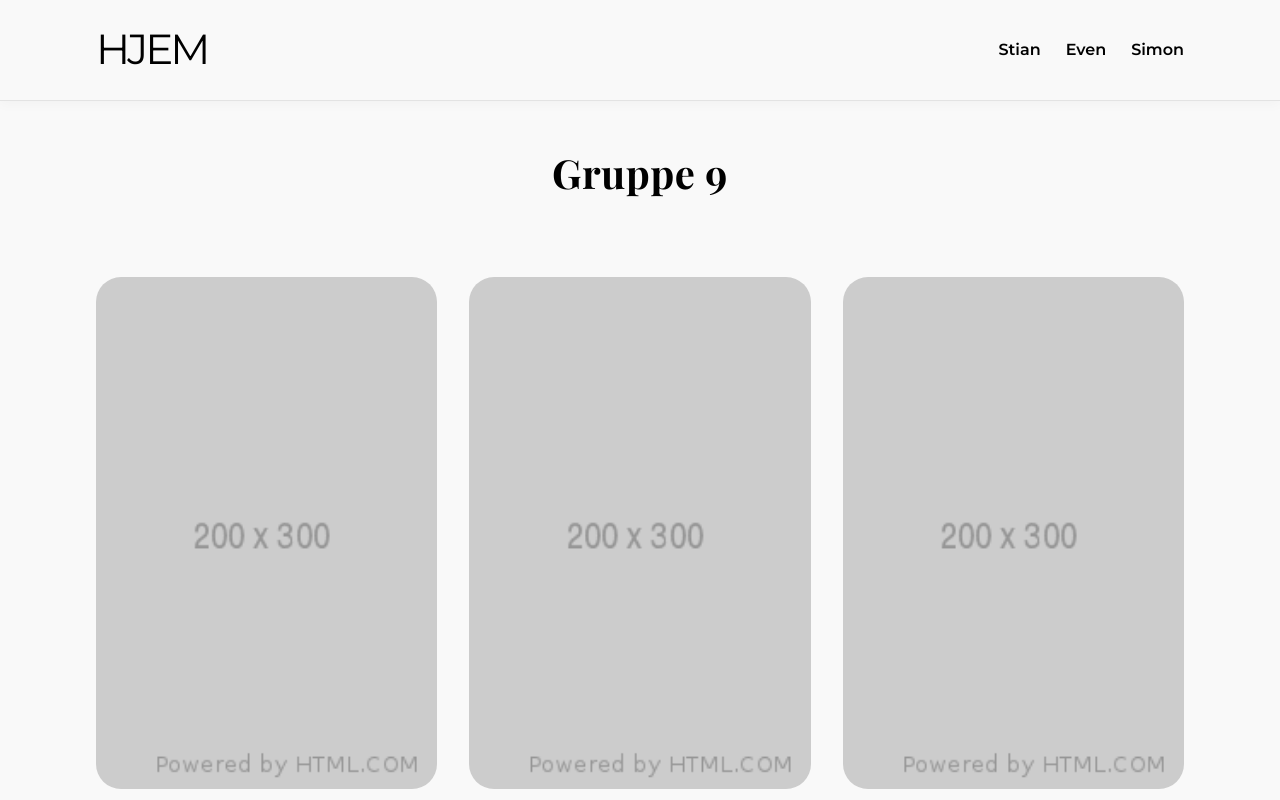
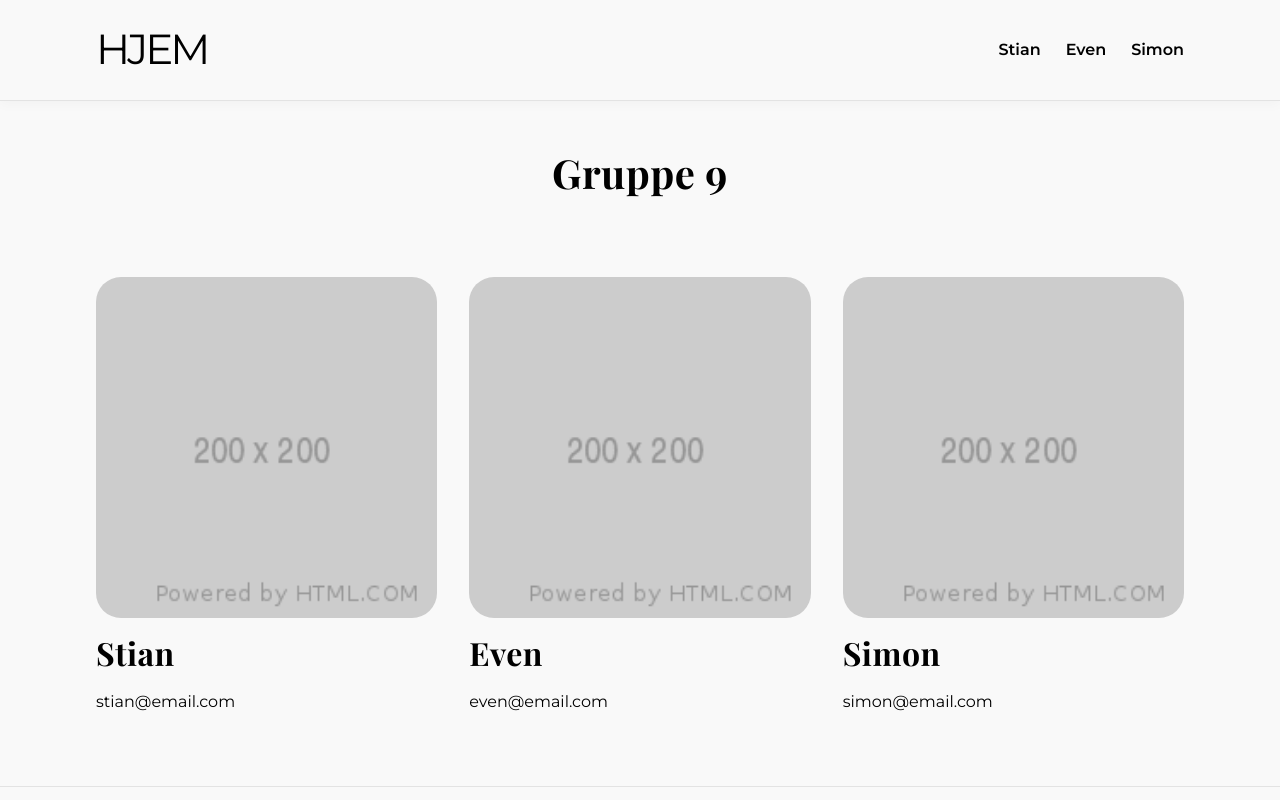
Before and after one commit to EvenSkaug/Gruppe9_AK3, a React (Vite) app in the folder Gruppehjemmeside/: page / in a window 1280 px wide. Shown: the top 800 px of the page. Built offline with nearby package versions, Linux system fonts and the light colour scheme; a web font is replaced by a local one.

Commit message:
la til midlertidig bilde i profilkort

```diff
--- a/Gruppehjemmeside/src/components/StudentCards.jsx
+++ b/Gruppehjemmeside/src/components/StudentCards.jsx
@@ -4,9 +4,9 @@ import "../styles/studentCards.scss";
 
 export default function StudentCards() {
     const students = [
-        {id: 1, name: "Stian", image: "../200x300.png", epost: "stian@email.com"},
-        {id: 2, name: "Even", image: "../200x300.png", epost: "even@email.com"},
-        {id: 3, name: "Simon", image: "../200x300.png", epost: "simon@email.com"}
+        {id: 1, name: "Stian", image: "../200x200.png", epost: "stian@email.com"},
+        {id: 2, name: "Even", image: "../200x200.png", epost: "even@email.com"},
+        {id: 3, name: "Simon", image: "../200x200.png", epost: "simon@email.com"}
       ]
 
     return (
```
